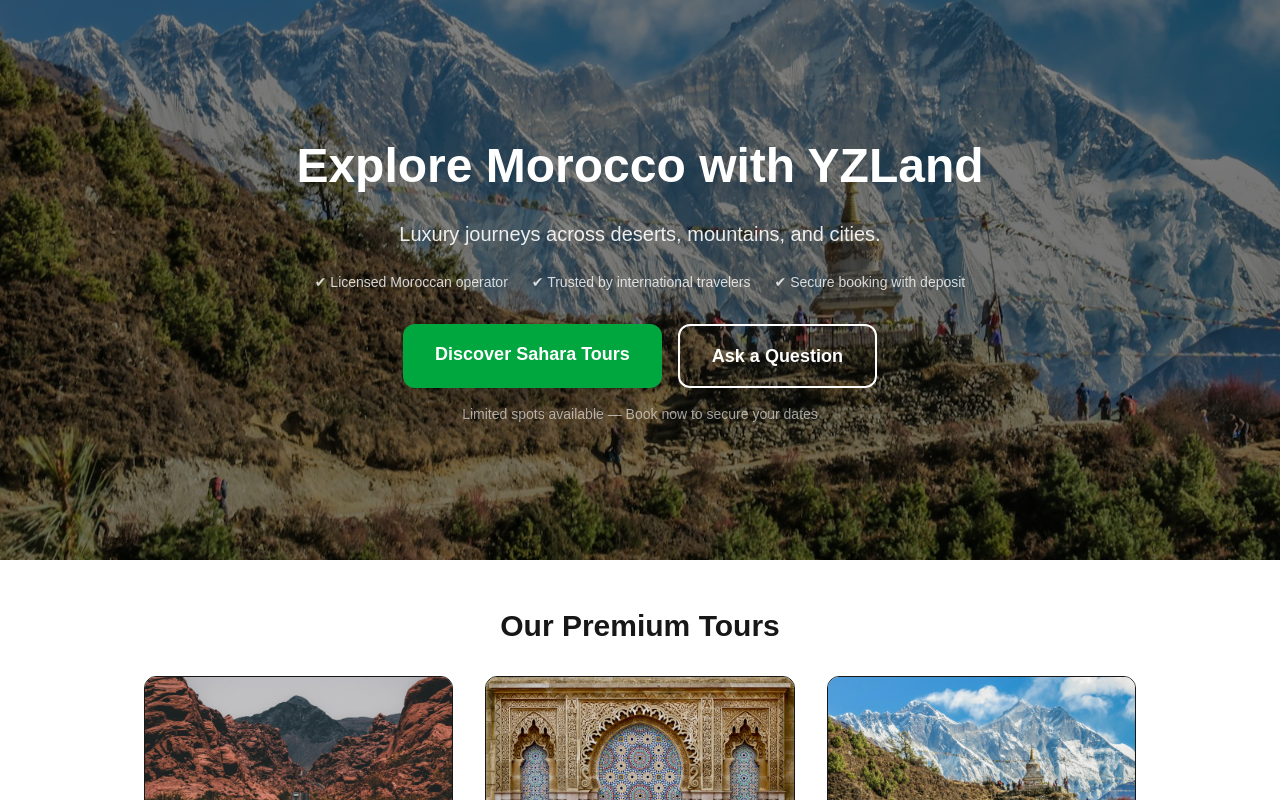
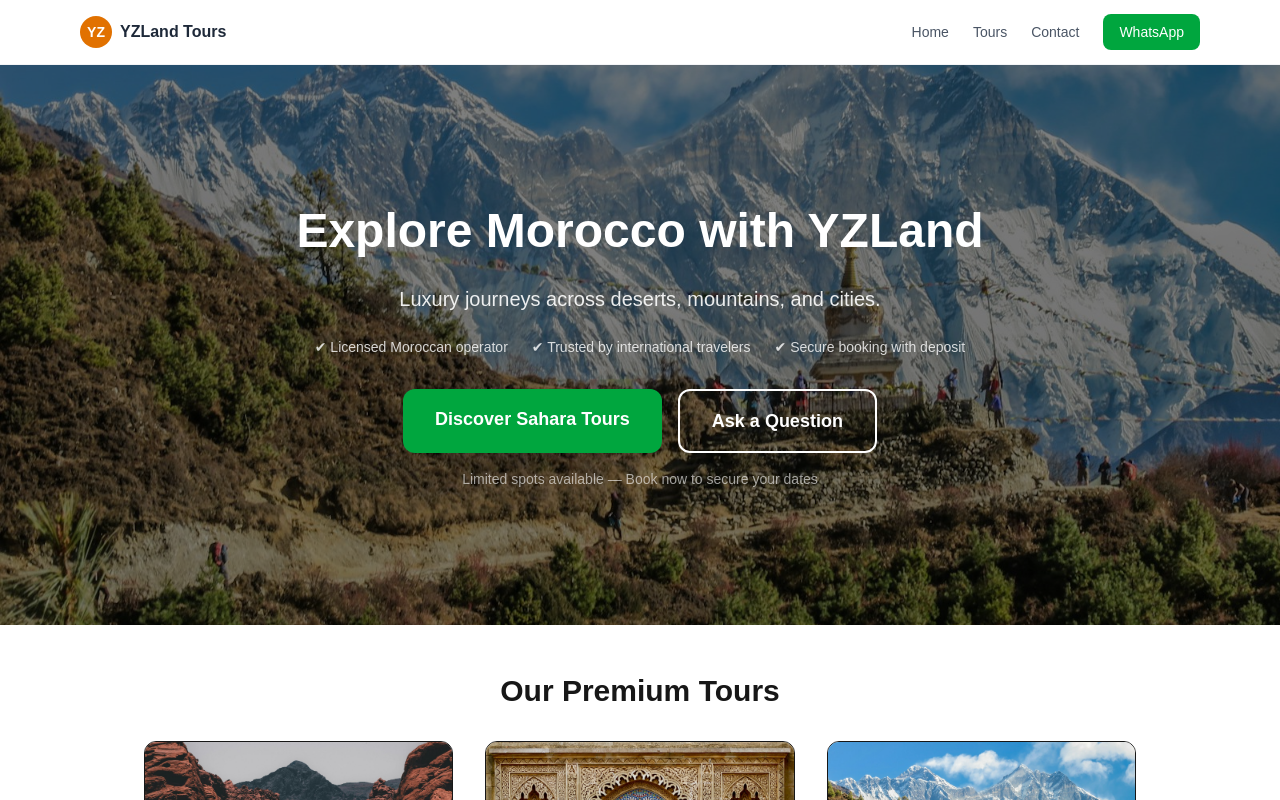
Before and after one commit to quntums/yzland-fusion, a Next.js app: page / in a window 1280 px wide. Shown: the top 800 px of the page. Built offline with nearby package versions, Linux system fonts and the light colour scheme.

Commit message:
Add navigation header with home button and WhatsApp link

```diff
--- a/src/app/layout.tsx
+++ b/src/app/layout.tsx
@@ -1,6 +1,8 @@
 import type { Metadata } from "next";
 import { Geist, Geist_Mono } from "next/font/google";
 import "./globals.css";
+import Header from "@/components/Header";
+import Footer from "@/components/Footer";
 
 const geistSans = Geist({
   variable: "--font-geist-sans",
@@ -25,7 +27,9 @@
   return (
     <html lang="en">
       <body className={`${geistSans.variable} ${geistMono.variable} antialiased`}>
-        {children}
+        <Header />
+        <main className="min-h-screen">{children}</main>
+        <Footer />
       </body>
     </html>
   );
--- /dev/null
+++ b/src/components/Header.tsx
@@ -0,0 +1,21 @@
+import Link from 'next/link';
+
+export default function Header() {
+  return (
+    <header className="bg-white border-b border-gray-100 sticky top-0 z-50">
+      <div className="max-w-6xl mx-auto px-4 h-16 flex items-center justify-between">
+        <Link href="/" className="flex items-center gap-2 hover:opacity-80 transition">
+          {/* Logo placeholder – will replace with real logo next */}
+          <div className="w-8 h-8 bg-amber-600 rounded-full flex items-center justify-center text-white font-bold text-sm">YZ</div>
+          <span className="font-semibold text-gray-800 hidden sm:block">YZLand Tours</span>
+        </Link>
+        <nav className="flex items-center gap-6 text-sm font-medium">
+          <Link href="/" className="text-gray-600 hover:text-amber-700 transition">Home</Link>
+          <Link href="/tours" className="text-gray-600 hover:text-amber-700 transition">Tours</Link>
+          <Link href="/contact" className="text-gray-600 hover:text-amber-700 transition">Contact</Link>
+          <a href="https://wa.me/212619852591" target="_blank" className="bg-green-600 text-white px-4 py-2 rounded-lg text-sm hover:bg-green-700 transition">WhatsApp</a>
+        </nav>
+      </div>
+    </header>
+  );
+}
```
